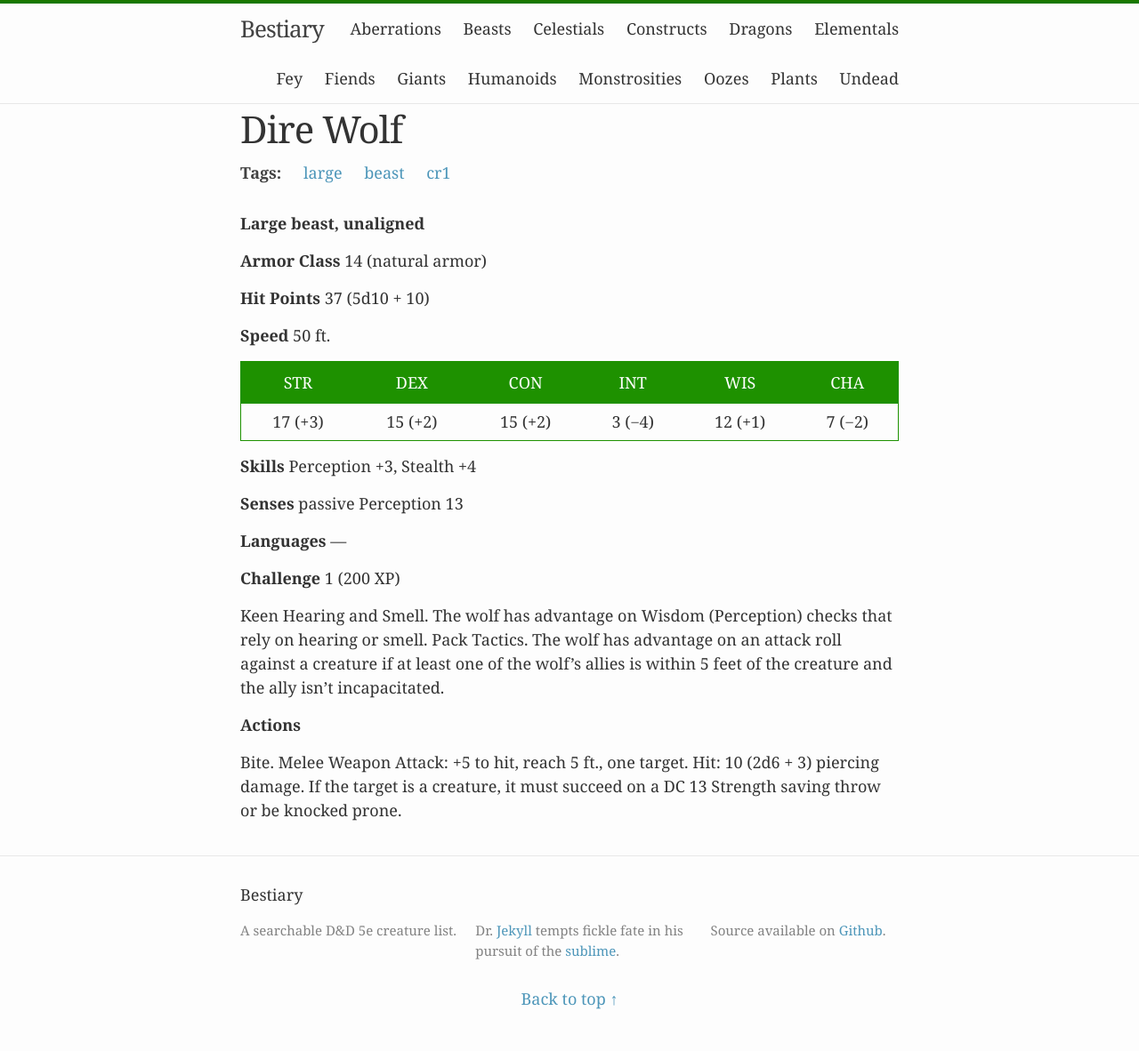
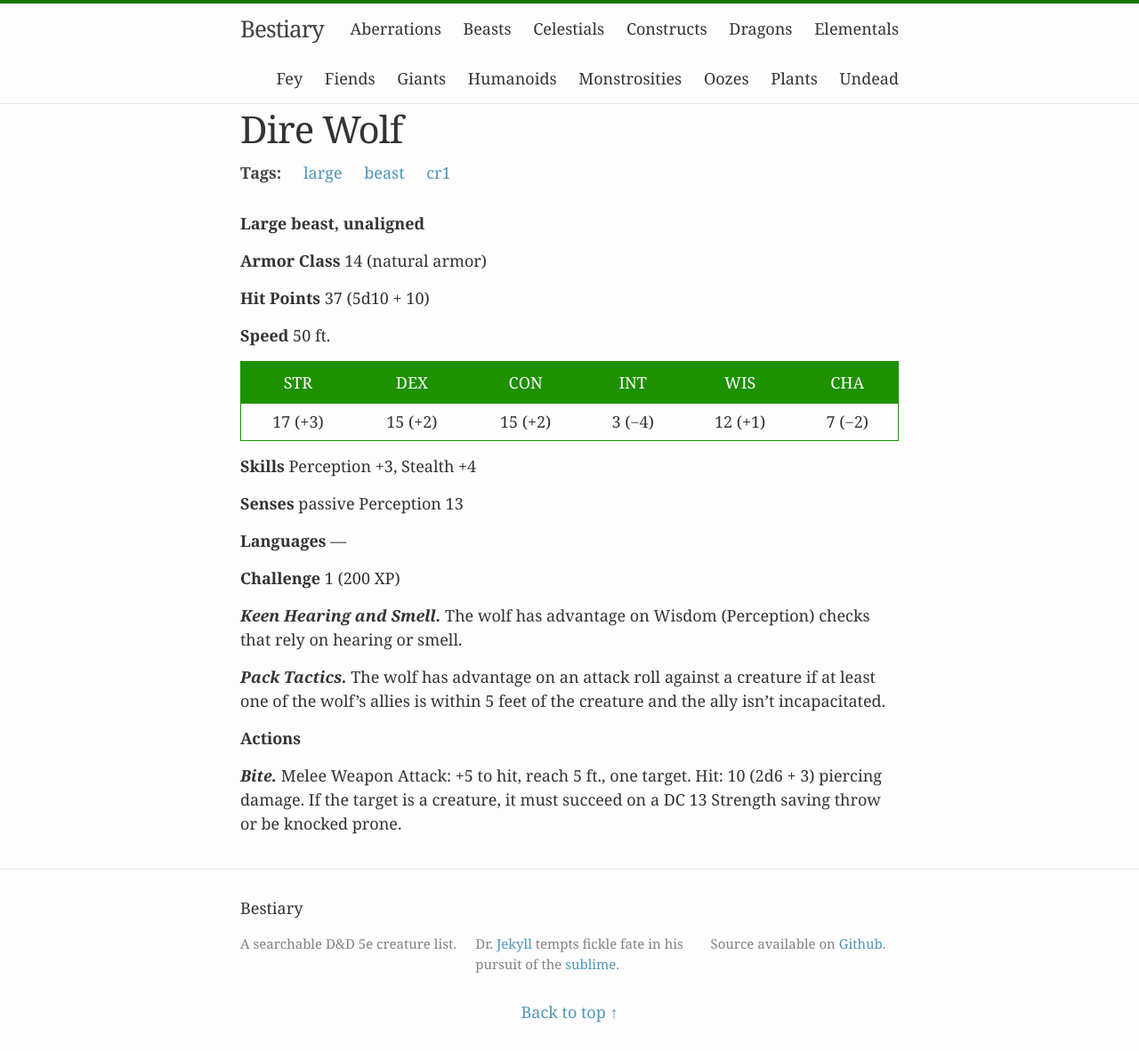
Before and after one commit to beaurancourt/bestiary, a Jekyll site: the page built from _posts/2016-02-29-dire-wolf.markdown, in a window 1280 px wide. Shown: the whole page at 89% size. Built offline with Jekyll 4.4.1, drawn with Linux system fonts in a browser that asks for light colours.

```diff
--- a/_posts/2016-02-29-dire-wolf.markdown
+++ b/_posts/2016-02-29-dire-wolf.markdown
@@ -25,8 +25,10 @@ tags: [large, beast, cr1]
 
 **Challenge** 1 (200 XP)
 
- Keen Hearing and Smell. The wolf has advantage on Wisdom (Perception) checks that rely on hearing or smell. Pack Tactics. The wolf has advantage on an attack roll against a creature if at least one of the wolf’s allies is within 5 feet of the creature and the ally isn’t incapacitated.
+***Keen Hearing and Smell.*** The wolf has advantage on Wisdom (Perception) checks that rely on hearing or smell.
+
+***Pack Tactics.*** The wolf has advantage on an attack roll against a creature if at least one of the wolf’s allies is within 5 feet of the creature and the ally isn’t incapacitated.
 
 **Actions**
 
-Bite. Melee Weapon Attack: +5 to hit, reach 5 ft., one target. Hit: 10 (2d6 + 3) piercing damage. If the target is a creature, it must succeed on a DC 13 Strength saving throw or be knocked prone.
+***Bite.*** Melee Weapon Attack: +5 to hit, reach 5 ft., one target. Hit: 10 (2d6 + 3) piercing damage. If the target is a creature, it must succeed on a DC 13 Strength saving throw or be knocked prone.
```
